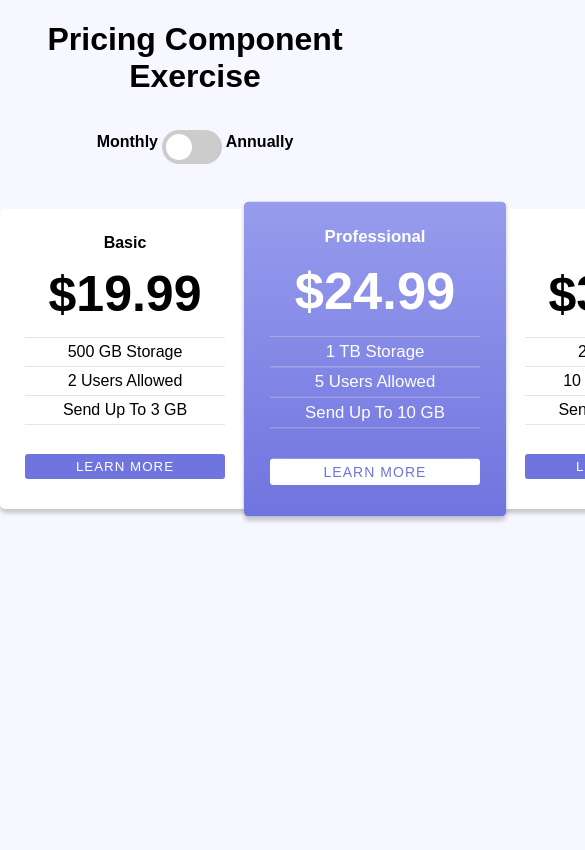
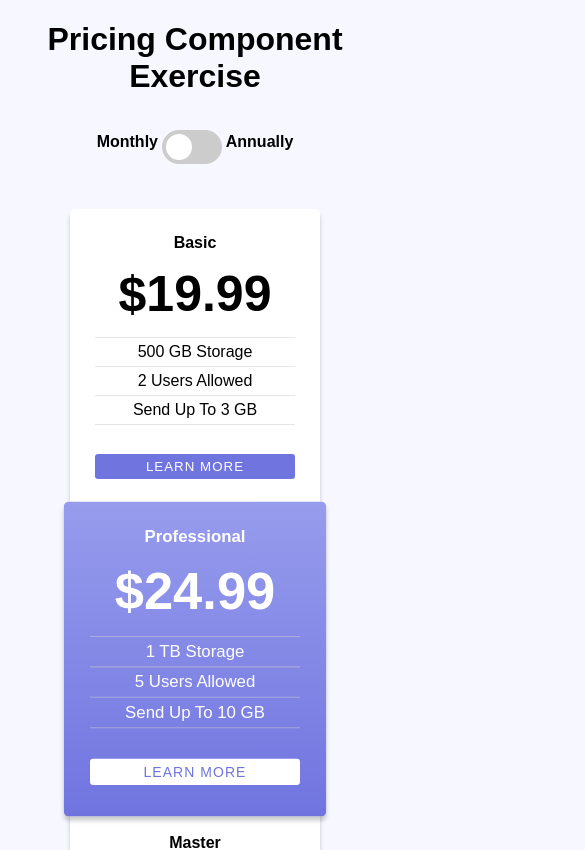
Before and after one commit to V-Wong/Pricing-Component, a React (Create React App) app in the folder frontend/: page / in a window 390 px wide. Shown: the top 850 px of the page, 585 px wide, since content can reach past the window. Built offline with nearby package versions, Linux system fonts and the light colour scheme.

Commit message:
Improve mobile responsiveness

```diff
--- a/frontend/src/App.js
+++ b/frontend/src/App.tsx
@@ -26,7 +26,7 @@ const samplePlans = [
   }
 ];
 
-export default class App extends React.Component {
+export default class App extends React.Component<any, any> {
   constructor(props) {
     super(props);
     this.state = {
@@ -42,9 +42,9 @@ export default class App extends React.Component {
         </div>
         <div className="switch-container">
           <p style={{marginRight: "1vw"}}>Monthly</p>
-          <label class="switch">
+          <label className="switch">
             <input type="checkbox" onClick={() => this.setState({annualPricing: !this.state.annualPricing})}/>
-            <span class="slider"></span>
+            <span className="slider"></span>
           </label>
           <p style={{marginLeft: "1vw"}}>Annually</p>
         </div>
--- a/frontend/src/components/pricing-card.css
+++ b/frontend/src/components/pricing-card.css
@@ -72,3 +72,10 @@
   justify-content: center;
   flex-direction: row;
 }
+@media (max-width: 800px) {
+  .pricing-card-list {
+    flex-direction: column;
+    margin: auto;
+    width: 100%;
+  }
+}
--- a/frontend/src/components/pricing-card.scss
+++ b/frontend/src/components/pricing-card.scss
@@ -92,3 +92,11 @@ $darker-blue: #464BD6;
     justify-content: center;
     flex-direction: row;
 }
+
+@media (max-width: 800px) {
+    .pricing-card-list {
+        flex-direction: column;
+        margin: auto;
+        width: 100%;
+    }
+}
```
